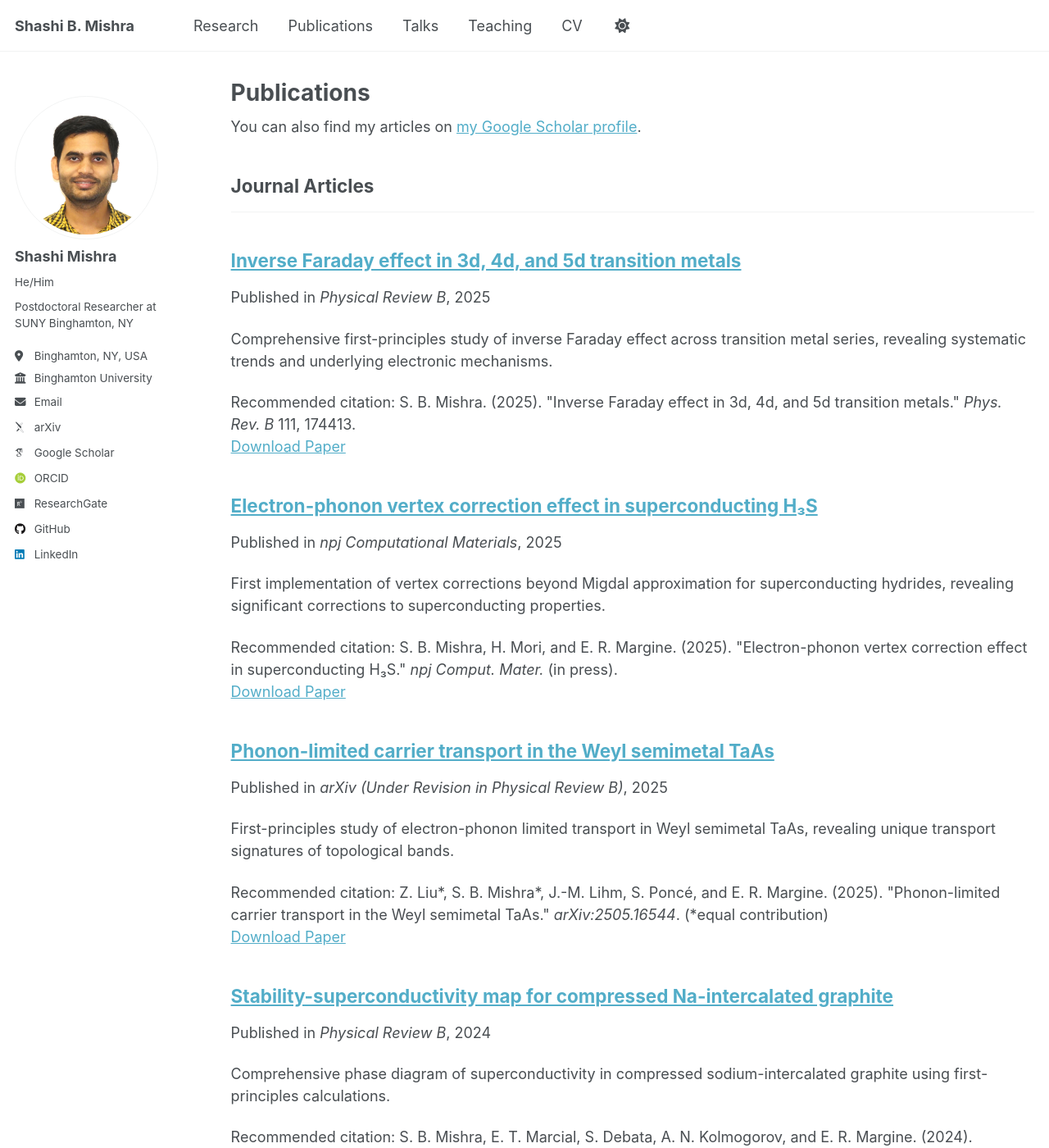
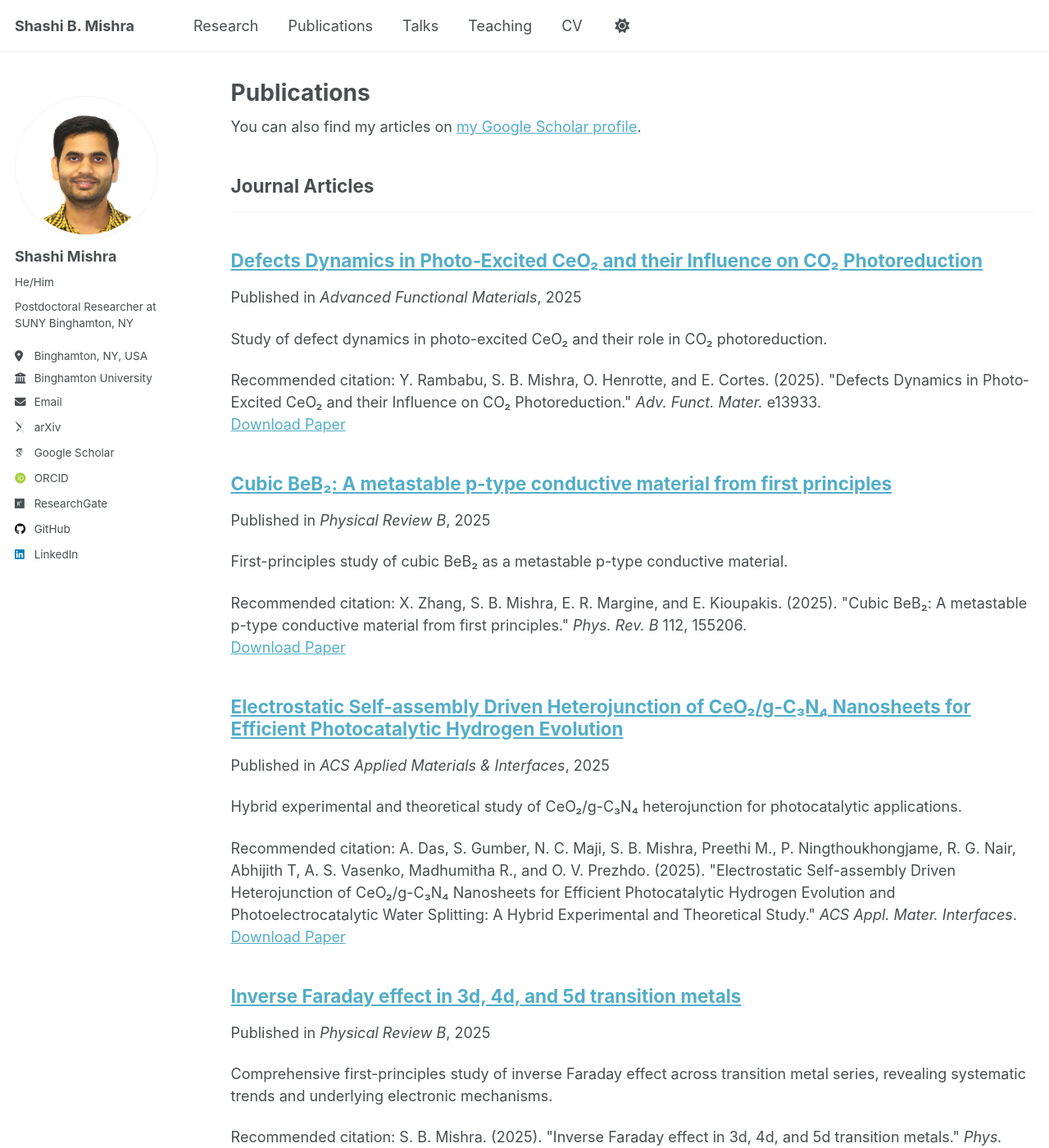
Before and after one commit to Shashi-phy/shashi-phy.github.io, a Jekyll site: the page built from _pages/publications.html, in a window 1280 px wide and 1400 px high. Shown: the whole window at 82% size. Built offline with Jekyll 4.4.1, drawn with Linux system fonts in a browser that asks for light colours; some web fonts are replaced; a script that is not in the unit is left out; some of the changed text lies outside the part shown.

Commit message:
Major website update based on CV: add 12 publications, update awards and funding
Publications Added:
- 2025: CeO₂ defects dynamics, Cubic BeB₂, CeO₂/g-C₃N₄ heterojunction
- 2024: ZnO nanorods, Si₂BN battery cathode
- 2023: Transient ellipsometry IFE
- 2022: Work function topological semimetals, TiO₂ ion irradiation
- 2021: TNT degradation, Ba₂MnTeO₆ magnetism
- 2020: Si₂BN Mg battery, NO₂ dissociation

About Page Updates:
- Added NSF CSSI PI Meeting representation (July 2025)
- Added Editor role for APS DCOMP Newsletter
- Added APS Leadership Meeting and Congressional Visit
- Updated Young Scientist Award to 2025
- Added research funding section (ACCESS grant)
- Expanded professional service section
- Added EPWpy code development
- Updated news with latest publications

Research Page Updates:
- Updated all publication references with complete citations
- Added EPWpy co-developer role
- Added research funding section with ACCESS and DST grants
- Added comprehensive professional service and leadership section
- Enhanced peer review information
- Updated computational resources and software expertise
- Added NSF CSSI MATCSSI project collaboration

Total publications now on website: 24 published papers

```diff
--- a/_pages/research.md
+++ b/_pages/research.md
@@ -21,7 +21,9 @@ I am developing first-order vertex corrections for electron-phonon interactions
 - Demonstrated significant corrections to superconducting properties
 
 **Related Publications:**
-- S. B. Mishra, H. Mori, and E. R. Margine, "Electron-phonon vertex correction effect in superconducting H₃S" (2025) - Under Review
+- S. B. Mishra, H. Mori, and E. R. Margine, "Electron-phonon vertex correction effect in superconducting H₃S," *npj Comput. Mater.* (2025)
+- S. B. Mishra and E. R. Margine, "Nonadiabatic and anharmonic effects in high-pressure H₃S and D₃S superconductors" (Under Review in *Annalen der Physik*)
+- S. B. Mishra, E. T. Marcial, S. Debata, A. N. Kolmogorov, and E. R. Margine, "Stability-superconductivity map for compressed Na-intercalated graphite," *Phys. Rev. B* **110**, 174508 (2024)
 
 ### Transport Properties of Topological Materials
 
@@ -33,7 +35,8 @@ Investigating electron-phonon limited transport in Weyl semimetals and other top
 - Machine learning approaches for transport prediction
 
 **Related Publications:**
-- Z. Liu*, S. B. Mishra*, et al., "Phonon-limited carrier transport in the Weyl semimetal TaAs" (2025) - Under Revision
+- Z. Liu*, S. B. Mishra*, J.-M. Lihm, S. Poncé, and E. R. Margine, "Phonon-limited carrier transport in the Weyl semimetal TaAs," *Phys. Rev. B* **112**, 104311 (2025) (*equal contribution)
+- S. B. Mishra*, Z. Liu*, S. Tiwari, F. Giustino, and E. R. Margine, "Comparative study of phonon-limited carrier transport in the Weyl semimetal TaAs family" (Under Review in *Phys. Rev. B*)
 
 ### Light-Matter Interactions and Magnetism
 
@@ -45,8 +48,9 @@ Developing gauge-invariant theories for light-induced magnetic phenomena, partic
 - Extended theory to transition metals across periodic table
 
 **Related Publications:**
-- S. B. Mishra, "Inverse Faraday effect in 3d, 4d, and 5d transition metals," Phys. Rev. B (2025)
-- S. B. Mishra and S. Coh, "Spin contribution to the inverse Faraday effect of nonmagnetic metals," Phys. Rev. B (2023)
+- S. B. Mishra, "Inverse Faraday effect in 3d, 4d, and 5d transition metals," *Phys. Rev. B* **111**, 174413 (2025)
+- V. Ortiz, S. B. Mishra, L. Vuong, S. Coh, and R. B. Wilson, "Transient Ellipsometry Measurements of the Specular Inverse Faraday Effect in Transition Metals," *Phys. Rev. Mater.* **7**, 125202 (2023)
+- S. B. Mishra and S. Coh, "Spin contribution to the inverse Faraday effect of nonmagnetic metals," *Phys. Rev. B* **107**, 214432 (2023)
 
 ## Research Themes
 
@@ -88,6 +92,11 @@ Developing gauge-invariant theories for light-induced magnetic phenomena, partic
 - **Role:** Developer team member
 - **Contributions:** Implementing vertex corrections and advanced electron-phonon coupling calculations
 - **Impact:** Enabling beyond-Migdal calculations for the broader community
+
+### EPWpy
+- **Role:** Co-developer
+- **Contributions:** Developing automation framework for many-body physics workflows as part of NSF CSSI MATCSSI project
+- **Impact:** Streamlining computational workflows for electron-phonon calculations
 
 ### Quantum ESPRESSO
 - **Role:** Contributor
@@ -142,10 +151,30 @@ Designing next-generation materials for energy storage, conversion, and harvesti
 
 **Community Service:** Early Career Representative for APS Division of Computational Physics, promoting next-generation computational physicists
 
+## Research Funding
+
+**Current Grants:**
+- **Principal Investigator**, ACCESS Computational Resources (PHY250052, 2025-2026): 150,000 credit hours for high-performance computing
+- **DST Young Scientist Travel Grant** (2019): International travel support for ICAMM conference, Rennes, France
+
+## Professional Service and Leadership
+
+**Leadership Positions:**
+- **NSF CSSI PI Meeting Representative** (July 2025): Represented EPW/EPWpy project at NSF meeting in Denver, CO
+- **Early Career Representative**, APS Division of Computational Physics (DCOMP) (2024-2025)
+- **Editor**, APS DCOMP Newsletter (March 2025)
+- **APS Annual Leadership Meeting Representative** (January 2025): Congressional visit, Washington DC
+- **Session Chair**, APS March Meeting 2024: "Electrons, Phonons, and Electron-Phonon Scattering"
+
+**Peer Review:**
+Reviewer for *Physical Review Letters*, *Physical Review B*, *Physical Chemistry Chemical Physics*, *Scientific Reports*, *Computer Physics Communications*, *Chemical Engineering Science*, *Physics Letters A*, *Solid State Communications*, *Computational and Theoretical Chemistry*, and *Journal of Physics and Chemistry of Solids*
+
 ## Research Facilities and Resources
 
-**Computational Resources:** ACCESS supercomputing allocations (150,000 CPU hours), institutional HPC clusters
+**Computational Resources:** ACCESS supercomputing allocations (150,000 credit hours), institutional HPC clusters at SUNY Binghamton
 
-**Software Access:** Expert user of VASP, Quantum ESPRESSO, EPW, Wannier90, MATLAB, Python ecosystem
+**Software Expertise:** VASP, Quantum ESPRESSO, EPW, EPWpy, Wannier90, WannierBerri, Gaussian, Python, MATLAB, Fortran, Bash
 
-**Collaboration Networks:** Active member of international electron-phonon and computational materials communities
+**HPC Experience:** Parallel computing, job scheduling (SLURM), workflow optimization, large-scale DFT calculations
+
+**Collaboration Networks:** Active member of international electron-phonon and computational materials communities, EPW developer team, NSF CSSI MATCSSI project
--- /dev/null
+++ b/_publications/2020-05-no2-dissociation.md
@@ -0,0 +1,13 @@
+---
+title: "Mechanistic Understanding of NO₂ Dissociation on a Rutile TiO₂(110) Surface: An Electronic Structure Study"
+collection: publications
+category: manuscripts
+permalink: /publication/2020-no2-dissociation
+excerpt: 'Electronic structure study of NO₂ dissociation mechanisms on rutile TiO₂ surfaces.'
+date: 2020-05-15
+venue: 'Journal of Physical Chemistry C'
+paperurl: 'https://doi.org/10.1021/acs.jpcc.0c00525'
+citation: 'S. Marutheeswaran*, S. B. Mishra*, S. C. Roy, and B. R. K. Nanda. (2020). &quot;Mechanistic Understanding of NO₂ Dissociation on a Rutile TiO₂(110) Surface: An Electronic Structure Study.&quot; <i>J. Phys. Chem. C</i> 124, 8786. (*equal contribution)'
+---
+
+[Read the paper](https://doi.org/10.1021/acs.jpcc.0c00525){:target="_blank"}
--- /dev/null
+++ b/_publications/2020-09-si2bn-mg-battery.md
@@ -0,0 +1,13 @@
+---
+title: "Density Functional Theory Studies of Si₂BN Nanosheets as Anode Materials for Magnesium Ion Batteries"
+collection: publications
+category: manuscripts
+permalink: /publication/2020-si2bn-mg-battery
+excerpt: 'First-principles study of Si₂BN nanosheets for magnesium ion battery applications.'
+date: 2020-09-15
+venue: 'ACS Applied Nano Materials'
+paperurl: 'https://doi.org/10.1021/acsanm.0c01747'
+citation: 'P. Panigrahi*, S. B. Mishra*, T. Hussain, B. R. K. Nanda, and R. Ahuja. (2020). &quot;Density Functional Theory Studies of Si₂BN Nanosheets as Anode Materials for Magnesium Ion Batteries.&quot; <i>ACS Appl. Nano Mater.</i> 3, 9055. (*equal contribution)'
+---
+
+[Read the paper](https://doi.org/10.1021/acsanm.0c01747){:target="_blank"}
--- /dev/null
+++ b/_publications/2021-03-ba2mnteo6.md
@@ -0,0 +1,13 @@
+---
+title: "Development of Short and Long-range Magnetic order in the Double Perovskite-based Frustrated Triangular Lattice Antiferromagnet Ba₂MnTeO₆"
+collection: publications
+category: manuscripts
+permalink: /publication/2021-ba2mnteo6
+excerpt: 'Study of magnetic ordering in double perovskite frustrated antiferromagnet.'
+date: 2021-03-15
+venue: 'Scientific Reports'
+paperurl: 'https://doi.org/10.1038/s41598-021-84876-5'
+citation: 'J. Khatua, T. Arh, S. B. Mishra, H. Luetkens, A. Zorko, B. Sana, M.S.R. Rao, B. R. K. Nanda, and P. Khuntia. (2021). &quot;Development of Short and Long-range Magnetic order in the Double Perovskite-based Frustrated Triangular Lattice Antiferromagnet Ba₂MnTeO₆.&quot; <i>Sci. Rep.</i> 11, 6959.'
+---
+
+[Read the paper](https://doi.org/10.1038/s41598-021-84876-5){:target="_blank"}
--- /dev/null
+++ b/_publications/2021-09-tnt-degradation.md
@@ -0,0 +1,13 @@
+---
+title: "Adsorption and Degradation Mechanism of 2,4,6-TNT on TiO₂ (110) surface"
+collection: publications
+category: manuscripts
+permalink: /publication/2021-tnt-degradation
+excerpt: 'First-principles study of TNT adsorption and degradation mechanisms on TiO₂ surfaces.'
+date: 2021-09-15
+venue: 'Surface Science'
+paperurl: 'https://doi.org/10.1016/j.susc.2021.121902'
+citation: 'S. B. Mishra, S. Marutheeswaran, S. C. Roy, V. Natarajan, P.K. Rai, and B. R. K. Nanda. (2021). &quot;Adsorption and Degradation Mechanism of 2,4,6-TNT on TiO₂ (110) surface.&quot; <i>Surf. Sci.</i> 713, 171902.'
+---
+
+[Read the paper](https://doi.org/10.1016/j.susc.2021.121902){:target="_blank"}
--- /dev/null
+++ b/_publications/2022-01-tio2-ion-irradiation.md
@@ -0,0 +1,13 @@
+---
+title: "High energy ion induced modification in TiO₂ nanorods: thermal spike driven crystallinity, morphology and electronic structure transformation"
+collection: publications
+category: manuscripts
+permalink: /publication/2022-tio2-ion-irradiation
+excerpt: 'Study of high energy ion beam effects on TiO₂ nanorods structure and properties.'
+date: 2022-01-15
+venue: 'Nanoscale Advances'
+paperurl: 'https://doi.org/10.1039/D1NA00666E'
+citation: 'S. Dey, A. Chakravorty, S. B. Mishra, N. Khatun, A. Hazra, B. R. K. Nanda, S. Chandran, D. Kabiraj, and S. C. Roy. (2022). &quot;High energy ion induced modification in TiO₂ nanorods: thermal spike driven crystallinity, morphology and electronic structure transformation.&quot; <i>Nanoscale Adv.</i> 4, 241-249.'
+---
+
+[Read the paper](https://doi.org/10.1039/D1NA00666E){:target="_blank"}
--- /dev/null
+++ b/_publications/2022-03-work-function-topological.md
@@ -0,0 +1,13 @@
+---
+title: "Work Function of van der Waals Topological Semimetals: Experiment and Theory"
+collection: publications
+category: manuscripts
+permalink: /publication/2022-work-function-topological
+excerpt: 'Combined experimental and theoretical study of work functions in van der Waals topological semimetals.'
+date: 2022-03-15
+venue: 'Applied Physics Letters'
+paperurl: 'https://aip.scitation.org/doi/10.1063/5.0079032'
+citation: 'B. Biswal, S. B. Mishra, R. Yadav, S. Poudyal, R. Rajarapu, P. K. Barman, K. R. Pandurang, M. Mandal, R. Singh, B. R. K. Nanda, and A. Misra. (2022). &quot;Work Function of van der Waals Topological Semimetals: Experiment and Theory.&quot; <i>Appl. Phys. Lett.</i> 120, 093101.'
+---
+
+[Read the paper](https://aip.scitation.org/doi/10.1063/5.0079032){:target="_blank"}
--- /dev/null
+++ b/_publications/2023-12-transient-ellipsometry.md
@@ -0,0 +1,13 @@
+---
+title: "Transient Ellipsometry Measurements of the Specular Inverse Faraday Effect in Transition Metals"
+collection: publications
+category: manuscripts
+permalink: /publication/2023-transient-ellipsometry
+excerpt: 'Experimental measurements of inverse Faraday effect using transient ellipsometry in transition metals.'
+date: 2023-12-15
+venue: 'Physical Review Materials'
+paperurl: 'https://link.aps.org/doi/10.1103/PhysRevMaterials.7.125202'
+citation: 'V. Ortiz, S. B. Mishra, L. Vuong, S. Coh, and R. B. Wilson. (2023). &quot;Transient Ellipsometry Measurements of the Specular Inverse Faraday Effect in Transition Metals.&quot; <i>Phys. Rev. Mater.</i> 7, 125202.'
+---
+
+[Read the paper](https://link.aps.org/doi/10.1103/PhysRevMaterials.7.125202){:target="_blank"}
--- /dev/null
+++ b/_publications/2024-01-si2bn-battery.md
@@ -0,0 +1,13 @@
+---
+title: "Si₂BN nanosheets as anchoring cathode material for realizing high capacity Al-ion battery"
+collection: publications
+category: manuscripts
+permalink: /publication/2024-si2bn-battery
+excerpt: 'First-principles design of Si₂BN nanosheets as cathode material for aluminum-ion batteries.'
+date: 2024-01-15
+venue: 'Journal of Energy Storage'
+paperurl: 'https://www.sciencedirect.com/science/article/pii/S2352152X23033121'
+citation: 'Abhijitha V. G., S. B. Mishra, and B. R. K. Nanda. (2024). &quot;Si₂BN nanosheets as anchoring cathode material for realizing high capacity Al-ion battery.&quot; <i>J. Energy Storage</i> 77, 109913.'
+---
+
+[Read the paper](https://www.sciencedirect.com/science/article/pii/S2352152X23033121){:target="_blank"}
--- /dev/null
+++ b/_publications/2024-09-zno-nanorods.md
@@ -0,0 +1,13 @@
+---
+title: "Hydrothermally Grown Halogen-Doped ZnO Nanorods for Photoelectrochemical Water Oxidation: Experimental and DFT Insights"
+collection: publications
+category: manuscripts
+permalink: /publication/2024-zno-nanorods
+excerpt: 'Combined experimental and DFT study of halogen-doped ZnO nanorods for water oxidation.'
+date: 2024-09-15
+venue: 'Journal of Physical Chemistry C'
+paperurl: 'https://doi.org/10.1021/acs.jpcc.4c03718'
+citation: 'P. Sahoo, S. B. Mishra, S. Debata, A. Sharma, B. Sahu, S. Padhan, R. Thangavel, B-K. Lee. (2024). &quot;Hydrothermally Grown Halogen-Doped ZnO Nanorods for Photoelectrochemical Water Oxidation: Experimental and DFT Insights.&quot; <i>J. Phys. Chem. C</i> 128, 18711.'
+---
+
+[Read the paper](https://doi.org/10.1021/acs.jpcc.4c03718){:target="_blank"}
--- /dev/null
+++ b/_publications/2025-01-ceo2-g-c3n4.md
@@ -0,0 +1,13 @@
+---
+title: "Electrostatic Self-assembly Driven Heterojunction of CeO₂/g-C₃N₄ Nanosheets for Efficient Photocatalytic Hydrogen Evolution"
+collection: publications
+category: manuscripts
+permalink: /publication/2025-ceo2-g-c3n4
+excerpt: 'Hybrid experimental and theoretical study of CeO₂/g-C₃N₄ heterojunction for photocatalytic applications.'
+date: 2025-01-18
+venue: 'ACS Applied Materials & Interfaces'
+paperurl: 'https://doi.org/10.1021/acsami.5c10272'
+citation: 'A. Das, S. Gumber, N. C. Maji, S. B. Mishra, Preethi M., P. Ningthoukhongjame, R. G. Nair, Abhijith T, A. S. Vasenko, Madhumitha R., and O. V. Prezhdo. (2025). &quot;Electrostatic Self-assembly Driven Heterojunction of CeO₂/g-C₃N₄ Nanosheets for Efficient Photocatalytic Hydrogen Evolution and Photoelectrocatalytic Water Splitting: A Hybrid Experimental and Theoretical Study.&quot; <i>ACS Appl. Mater. Interfaces</i>.'
+---
+
+[Read the paper](https://doi.org/10.1021/acsami.5c10272){:target="_blank"}
--- /dev/null
+++ b/_publications/2025-01-cubic-beb2.md
@@ -0,0 +1,13 @@
+---
+title: "Cubic BeB₂: A metastable p-type conductive material from first principles"
+collection: publications
+category: manuscripts
+permalink: /publication/2025-cubic-beb2
+excerpt: 'First-principles study of cubic BeB₂ as a metastable p-type conductive material.'
+date: 2025-01-20
+venue: 'Physical Review B'
+paperurl: 'https://link.aps.org/doi/10.1103/wx8d-6trp'
+citation: 'X. Zhang, S. B. Mishra, E. R. Margine, and E. Kioupakis. (2025). &quot;Cubic BeB₂: A metastable p-type conductive material from first principles.&quot; <i>Phys. Rev. B</i> 112, 155206.'
+---
+
+[Read the paper](https://link.aps.org/doi/10.1103/wx8d-6trp){:target="_blank"}
--- /dev/null
+++ b/_publications/2025-02-defects-ceo2.md
@@ -0,0 +1,13 @@
+---
+title: "Defects Dynamics in Photo‐Excited CeO₂ and their Influence on CO₂ Photoreduction"
+collection: publications
+category: manuscripts
+permalink: /publication/2025-defects-ceo2
+excerpt: 'Study of defect dynamics in photo-excited CeO₂ and their role in CO₂ photoreduction.'
+date: 2025-02-01
+venue: 'Advanced Functional Materials'
+paperurl: 'https://doi.org/10.1002/adfm.202513933'
+citation: 'Y. Rambabu, S. B. Mishra, O. Henrotte, and E. Cortes. (2025). &quot;Defects Dynamics in Photo‐Excited CeO₂ and their Influence on CO₂ Photoreduction.&quot; <i>Adv. Funct. Mater.</i> e13933.'
+---
+
+[Read the paper](https://doi.org/10.1002/adfm.202513933){:target="_blank"}
```
Also changed, not shown: _pages/about.md (+25 -4 lines).
